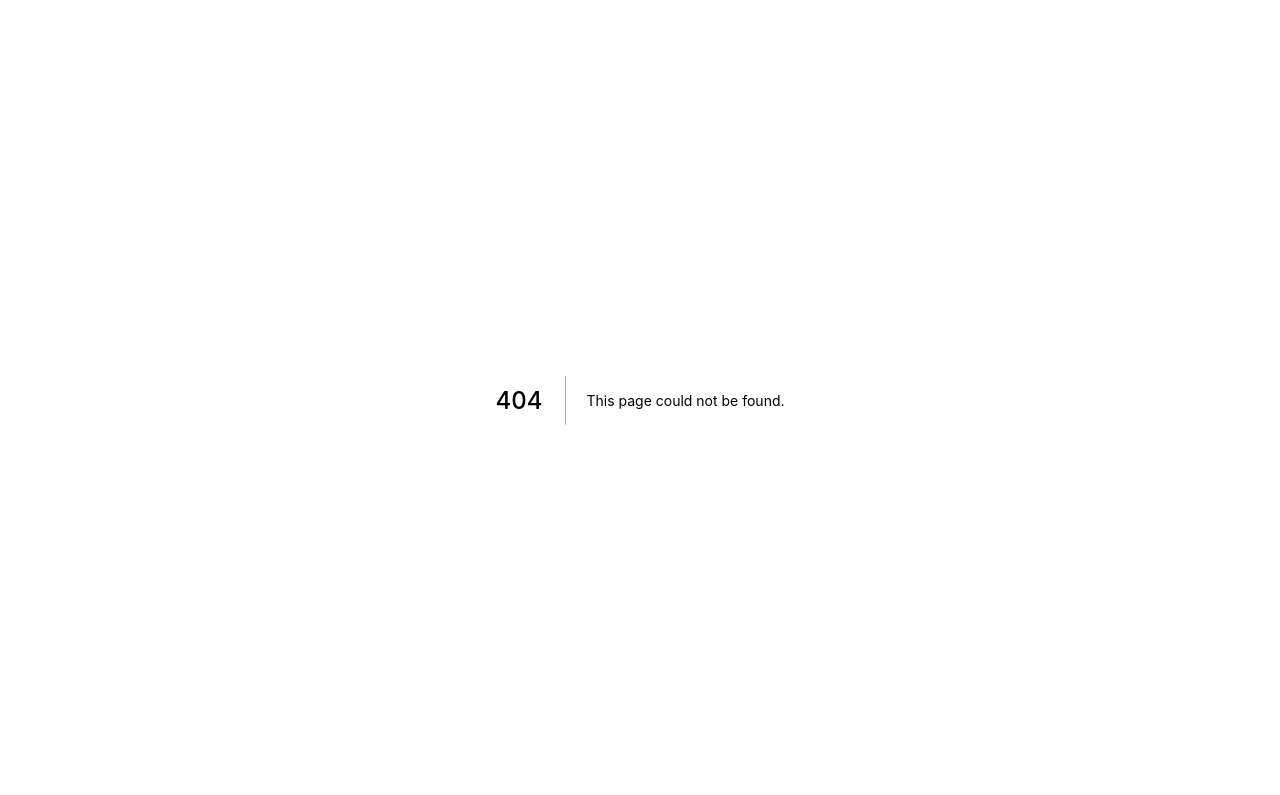
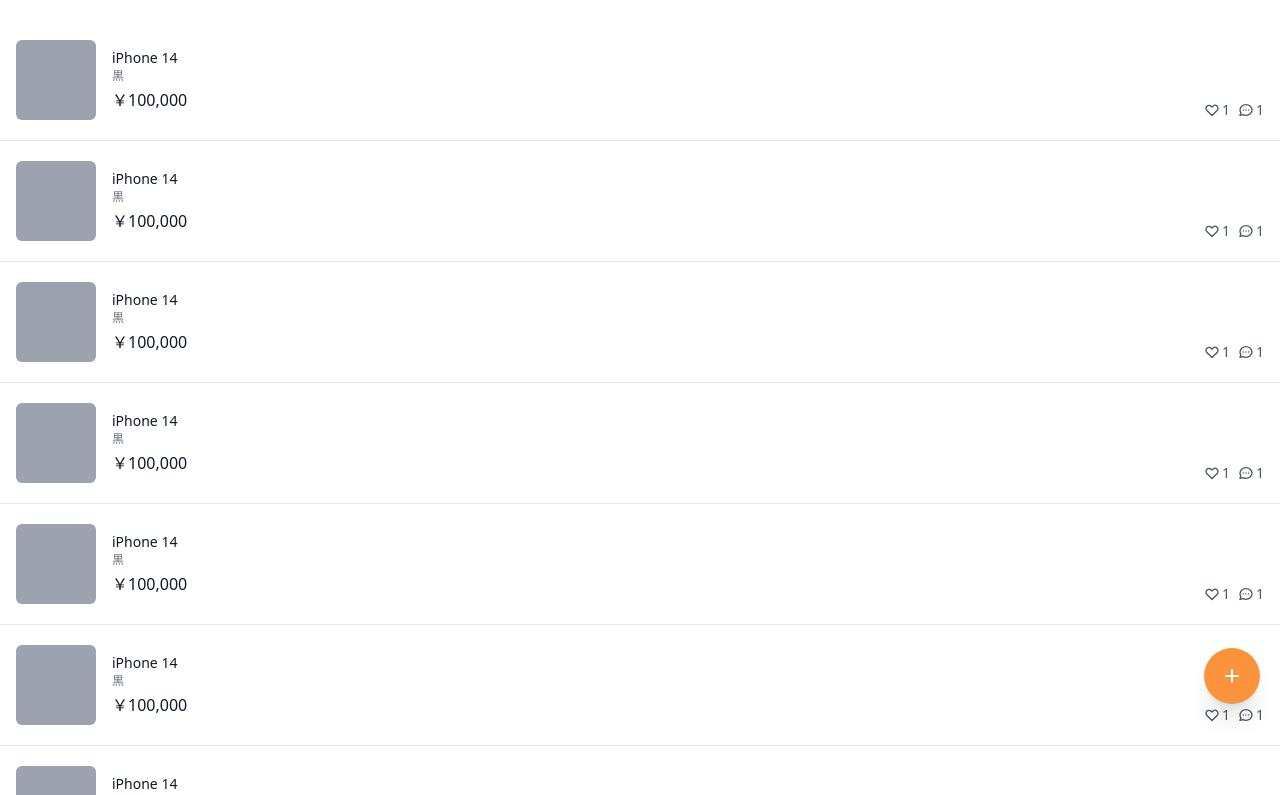
Before and after one commit to RspSang/ninjin-market, a Next.js app: page /profile/bought in a window 1280 px wide. Before the commit this address had no page. Shown: the top 795 px of the page. Built offline with nearby package versions, Linux system fonts and the light colour scheme.

Commit message:
Add loved, bought, sold page UI

```diff
--- /dev/null
+++ b/pages/profile/bought.tsx
@@ -0,0 +1,78 @@
+import type { NextPage } from "next";
+
+const Bought: NextPage = () => {
+  return (
+    <div className="flex flex-col space-y-5 py-10">
+      {[1, 1, 1, 1, 1, 1, 1, 1, 1, 1, 1, 1].map((_, i) => (
+        <div
+          key={i}
+          className="flex cursor-pointer  justify-between border-b px-4 pb-5"
+        >
+          <div className="flex space-x-4">
+            <div className="h-20 w-20 rounded-md bg-gray-400" />
+            <div className="flex flex-col pt-2">
+              <h3 className="text-sm font-medium text-gray-900">iPhone 14</h3>
+              <span className="text-xs text-gray-500">黒</span>
+              <span className="mt-1 font-medium text-gray-900">￥100,000</span>
+            </div>
+          </div>
+          <div className="flex items-end justify-end space-x-2">
+            <div className="flex items-center space-x-0.5 text-sm  text-gray-600">
+              <svg
+                className="h-4 w-4"
+                fill="none"
+                stroke="currentColor"
+                viewBox="0 0 24 24"
+                xmlns="http://www.w3.org/2000/svg"
+              >
+                <path
+                  strokeLinecap="round"
+                  strokeLinejoin="round"
+                  strokeWidth="2"
+                  d="M4.318 6.318a4.5 4.5 0 000 6.364L12 20.364l7.682-7.682a4.5 4.5 0 00-6.364-6.364L12 7.636l-1.318-1.318a4.5 4.5 0 00-6.364 0z"
+                ></path>
+              </svg>
+              <span>1</span>
+            </div>
+            <div className="flex items-center space-x-0.5 text-sm  text-gray-600">
+              <svg
+                className="h-4 w-4"
+                fill="none"
+                stroke="currentColor"
+                viewBox="0 0 24 24"
+                xmlns="http://www.w3.org/2000/svg"
+              >
+                <path
+                  strokeLinecap="round"
+                  strokeLinejoin="round"
+                  strokeWidth="2"
+                  d="M8 12h.01M12 12h.01M16 12h.01M21 12c0 4.418-4.03 8-9 8a9.863 9.863 0 01-4.255-.949L3 20l1.395-3.72C3.512 15.042 3 13.574 3 12c0-4.418 4.03-8 9-8s9 3.582 9 8z"
+                ></path>
+              </svg>
+              <span>1</span>
+            </div>
+          </div>
+        </div>
+      ))}
+      <button className="fixed bottom-24 right-5 cursor-pointer  rounded-full bg-orange-400 p-4 text-white shadow-xl transition-colors hover:bg-orange-500">
+        <svg
+          className="h-6 w-6"
+          xmlns="http://www.w3.org/2000/svg"
+          fill="none"
+          viewBox="0 0 24 24"
+          stroke="currentColor"
+          aria-hidden="true"
+        >
+          <path
+            strokeLinecap="round"
+            strokeLinejoin="round"
+            strokeWidth="2"
+            d="M12 6v6m0 0v6m0-6h6m-6 0H6"
+          />
+        </svg>
+      </button>
+    </div>
+  );
+};
+
+export default Bought;
--- /dev/null
+++ b/pages/profile/loved.tsx
@@ -0,0 +1,78 @@
+import type { NextPage } from "next";
+
+const Loved: NextPage = () => {
+  return (
+    <div className="flex flex-col space-y-5 py-10">
+      {[1, 1, 1, 1, 1, 1, 1, 1, 1, 1, 1, 1].map((_, i) => (
+        <div
+          key={i}
+          className="flex cursor-pointer  justify-between border-b px-4 pb-5"
+        >
+          <div className="flex space-x-4">
+            <div className="h-20 w-20 rounded-md bg-gray-400" />
+            <div className="flex flex-col pt-2">
+              <h3 className="text-sm font-medium text-gray-900">iPhone 14</h3>
+              <span className="text-xs text-gray-500">黒</span>
+              <span className="mt-1 font-medium text-gray-900">￥100,000</span>
+            </div>
+          </div>
+          <div className="flex items-end justify-end space-x-2">
+            <div className="flex items-center space-x-0.5 text-sm  text-gray-600">
+              <svg
+                className="h-4 w-4"
+                fill="none"
+                stroke="currentColor"
+                viewBox="0 0 24 24"
+                xmlns="http://www.w3.org/2000/svg"
+              >
+                <path
+                  strokeLinecap="round"
+                  strokeLinejoin="round"
+                  strokeWidth="2"
+                  d="M4.318 6.318a4.5 4.5 0 000 6.364L12 20.364l7.682-7.682a4.5 4.5 0 00-6.364-6.364L12 7.636l-1.318-1.318a4.5 4.5 0 00-6.364 0z"
+                ></path>
+              </svg>
+              <span>1</span>
+            </div>
+            <div className="flex items-center space-x-0.5 text-sm  text-gray-600">
+              <svg
+                className="h-4 w-4"
+                fill="none"
+                stroke="currentColor"
+                viewBox="0 0 24 24"
+                xmlns="http://www.w3.org/2000/svg"
+              >
+                <path
+                  strokeLinecap="round"
+                  strokeLinejoin="round"
+                  strokeWidth="2"
+                  d="M8 12h.01M12 12h.01M16 12h.01M21 12c0 4.418-4.03 8-9 8a9.863 9.863 0 01-4.255-.949L3 20l1.395-3.72C3.512 15.042 3 13.574 3 12c0-4.418 4.03-8 9-8s9 3.582 9 8z"
+                ></path>
+              </svg>
+              <span>1</span>
+            </div>
+          </div>
+        </div>
+      ))}
+      <button className="fixed bottom-24 right-5 cursor-pointer  rounded-full bg-orange-400 p-4 text-white shadow-xl transition-colors hover:bg-orange-500">
+        <svg
+          className="h-6 w-6"
+          xmlns="http://www.w3.org/2000/svg"
+          fill="none"
+          viewBox="0 0 24 24"
+          stroke="currentColor"
+          aria-hidden="true"
+        >
+          <path
+            strokeLinecap="round"
+            strokeLinejoin="round"
+            strokeWidth="2"
+            d="M12 6v6m0 0v6m0-6h6m-6 0H6"
+          />
+        </svg>
+      </button>
+    </div>
+  );
+};
+
+export default Loved;
--- /dev/null
+++ b/pages/profile/sold.tsx
@@ -0,0 +1,78 @@
+import type { NextPage } from "next";
+
+const Sold: NextPage = () => {
+  return (
+    <div className="flex flex-col space-y-5 py-10">
+      {[1, 1, 1, 1, 1, 1, 1, 1, 1, 1, 1, 1].map((_, i) => (
+        <div
+          key={i}
+          className="flex cursor-pointer  justify-between border-b px-4 pb-5"
+        >
+          <div className="flex space-x-4">
+            <div className="h-20 w-20 rounded-md bg-gray-400" />
+            <div className="flex flex-col pt-2">
+              <h3 className="text-sm font-medium text-gray-900">iPhone 14</h3>
+              <span className="text-xs text-gray-500">黒</span>
+              <span className="mt-1 font-medium text-gray-900">￥100,000</span>
+            </div>
+          </div>
+          <div className="flex items-end justify-end space-x-2">
+            <div className="flex items-center space-x-0.5 text-sm  text-gray-600">
+              <svg
+                className="h-4 w-4"
+                fill="none"
+                stroke="currentColor"
+                viewBox="0 0 24 24"
+                xmlns="http://www.w3.org/2000/svg"
+              >
+                <path
+                  strokeLinecap="round"
+                  strokeLinejoin="round"
+                  strokeWidth="2"
+                  d="M4.318 6.318a4.5 4.5 0 000 6.364L12 20.364l7.682-7.682a4.5 4.5 0 00-6.364-6.364L12 7.636l-1.318-1.318a4.5 4.5 0 00-6.364 0z"
+                ></path>
+              </svg>
+              <span>1</span>
+            </div>
+            <div className="flex items-center space-x-0.5 text-sm  text-gray-600">
+              <svg
+                className="h-4 w-4"
+                fill="none"
+                stroke="currentColor"
+                viewBox="0 0 24 24"
+                xmlns="http://www.w3.org/2000/svg"
+              >
+                <path
+                  strokeLinecap="round"
+                  strokeLinejoin="round"
+                  strokeWidth="2"
+                  d="M8 12h.01M12 12h.01M16 12h.01M21 12c0 4.418-4.03 8-9 8a9.863 9.863 0 01-4.255-.949L3 20l1.395-3.72C3.512 15.042 3 13.574 3 12c0-4.418 4.03-8 9-8s9 3.582 9 8z"
+                ></path>
+              </svg>
+              <span>1</span>
+            </div>
+          </div>
+        </div>
+      ))}
+      <button className="fixed bottom-24 right-5 cursor-pointer  rounded-full bg-orange-400 p-4 text-white shadow-xl transition-colors hover:bg-orange-500">
+        <svg
+          className="h-6 w-6"
+          xmlns="http://www.w3.org/2000/svg"
+          fill="none"
+          viewBox="0 0 24 24"
+          stroke="currentColor"
+          aria-hidden="true"
+        >
+          <path
+            strokeLinecap="round"
+            strokeLinejoin="round"
+            strokeWidth="2"
+            d="M12 6v6m0 0v6m0-6h6m-6 0H6"
+          />
+        </svg>
+      </button>
+    </div>
+  );
+};
+
+export default Sold;
```
Also changed, not shown: pages/profile/index.tsx (renamed from pages/profile.tsx).
